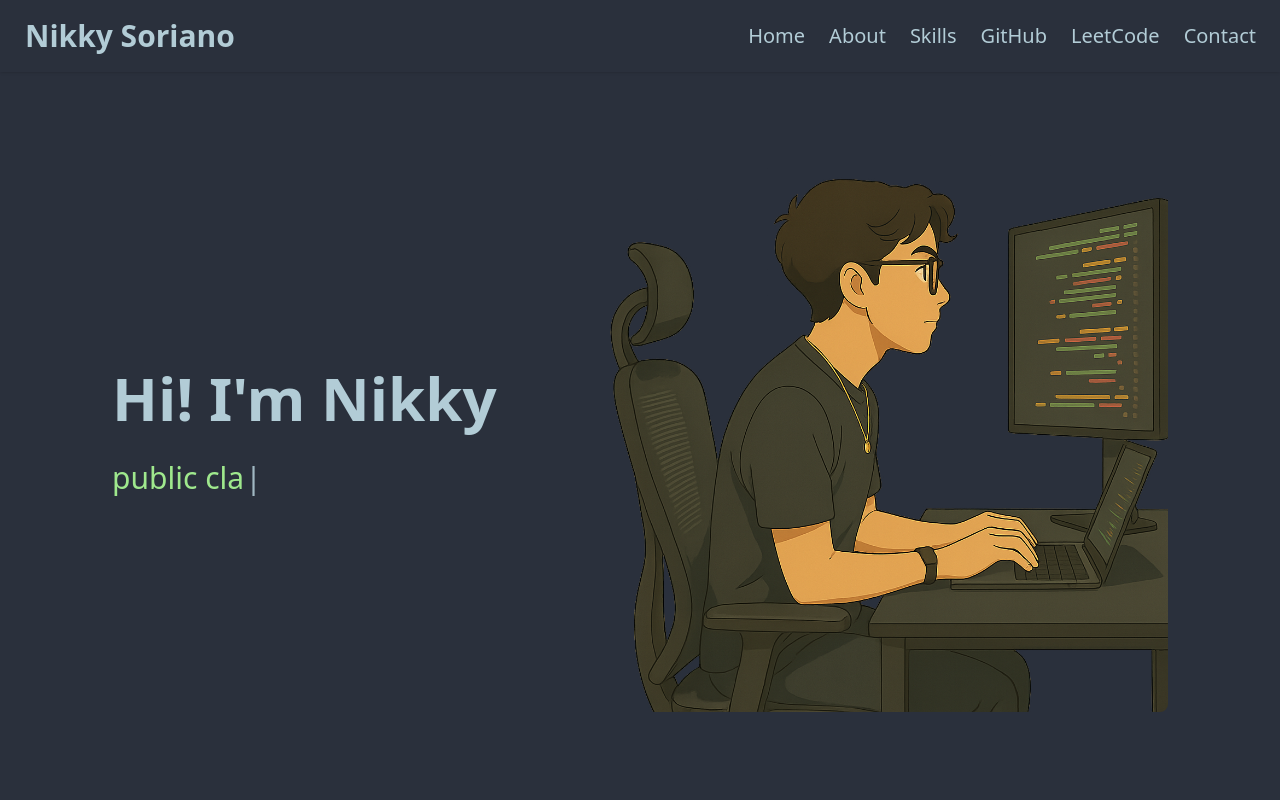
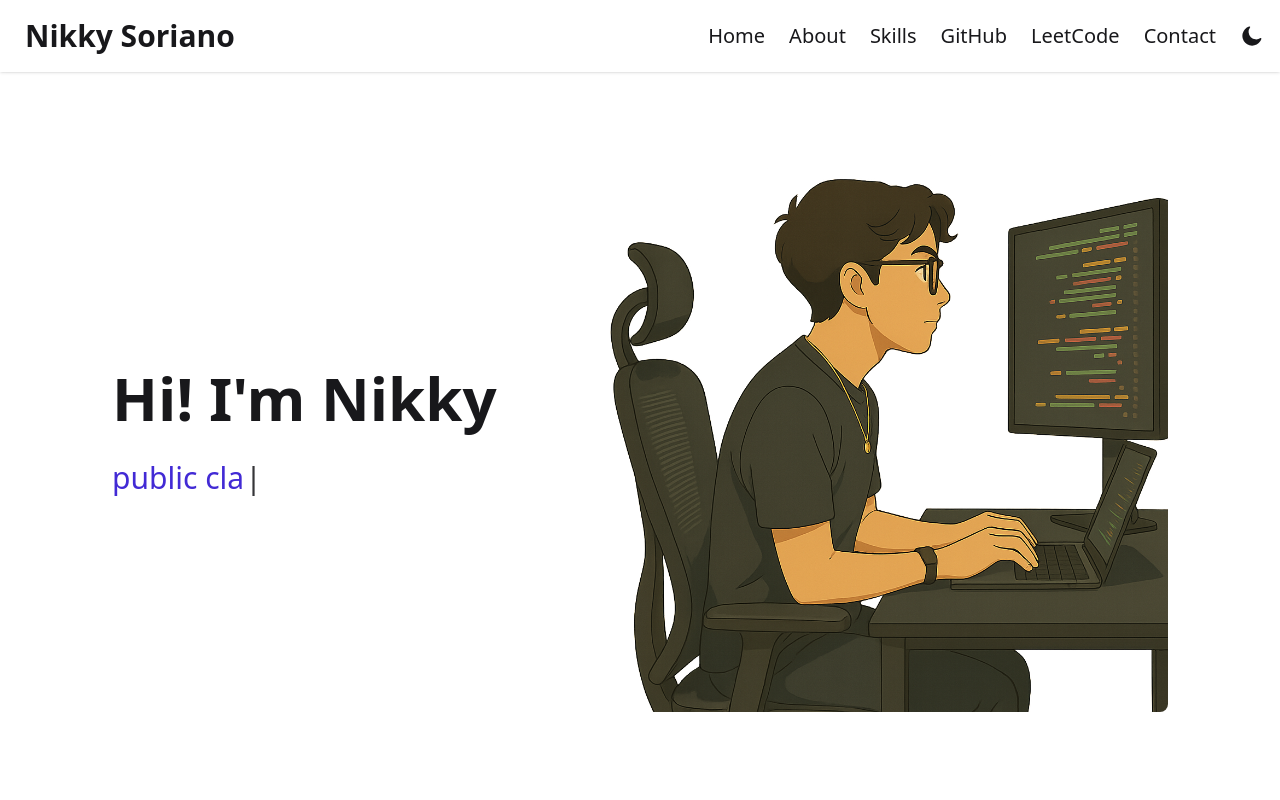
Before and after one commit to nikkyjsoriano/nikkyjsoriano.github.io, a React (Vite) app: page / in a window 1280 px wide. Shown: the top 800 px of the page. Built offline with nearby package versions, Linux system fonts and the light colour scheme.

Commit message:
Add light and dark theme support
* Add a persistent light and dark mode toggle
* Match external statistics cards to the selected mode
* Use system preference for the initial theme

```diff
--- a/index.html
+++ b/index.html
@@ -1,10 +1,23 @@
 <!DOCTYPE html>
-<html lang="en" data-theme="dim">
+<html lang="en">
   <head>
     <meta charset="UTF-8" />
     <link rel="icon" href="/favicon.ico" />
     <meta name="viewport" content="width=device-width, initial-scale=1.0" />
     <title>Nikky | Portfolio</title>
+    <script>
+      (() => {
+        const savedTheme = localStorage.getItem("theme");
+        const theme =
+          savedTheme === "light" || savedTheme === "dark"
+            ? savedTheme
+            : window.matchMedia("(prefers-color-scheme: dark)").matches
+              ? "dark"
+              : "light";
+
+        document.documentElement.dataset.theme = theme;
+      })();
+    </script>
   </head>
   <body>
     <div id="root"></div>
--- a/src/App.css
+++ b/src/App.css
@@ -1,4 +1,4 @@
 @import "tailwindcss";
 @plugin "daisyui" {
-  themes: light --default, dark --prefersdark, dim;
+  themes: light --default, dark --prefersdark;
 }
--- a/src/App.tsx
+++ b/src/App.tsx
@@ -1,4 +1,4 @@
-import { useCallback, useMemo, type MouseEvent } from "react";
+import { useCallback, useMemo, useState, type MouseEvent } from "react";
 import "@/App.css";
 import NavBar from "@/components/NavBar";
 import Landing from "@/components/Landing";
@@ -19,8 +19,13 @@ import BackToTopButton from "@/components/BackToTopButton";
  * as public, and never put anything sensitive here.
  */
 const VALID_PASSWORD = "Nk$7xR#vQ2pL9w";
+type Theme = "light" | "dark";
 
 function App() {
+  const [theme, setTheme] = useState<Theme>(() => {
+    return document.documentElement.dataset["theme"] === "dark" ? "dark" : "light";
+  });
+
   const isAuthenticated = useMemo(() => {
     const params = new URLSearchParams(window.location.search);
     return params.get("password") === VALID_PASSWORD;
@@ -35,9 +40,21 @@ function App() {
     document.getElementById(targetId)?.scrollIntoView({ behavior: "smooth" });
   }, []);
 
+  const handleThemeToggle = useCallback(() => {
+    const nextTheme: Theme = theme === "light" ? "dark" : "light";
+
+    document.documentElement.dataset["theme"] = nextTheme;
+    localStorage.setItem("theme", nextTheme);
+    setTheme(nextTheme);
+  }, [theme]);
+
   return (
     <div className="relative">
-      <NavBar onNavClick={handleNavClick} isAuthenticated={isAuthenticated} />
+      <NavBar
+        onNavClick={handleNavClick}
+        isAuthenticated={isAuthenticated}
+        theme={theme}
+        onThemeToggle={handleThemeToggle} />
       <main className="pt-16">
         <SectionWrapper id="home">
           <Landing />
@@ -54,10 +71,10 @@ function App() {
           <LanguageSkills />
         </SectionWrapper>
         <SectionWrapper id="github">
-          <GitHubStats />
+          <GitHubStats theme={theme} />
         </SectionWrapper>
         <SectionWrapper id="leetcode">
-          <LeetCodeStats />
+          <LeetCodeStats theme={theme} />
         </SectionWrapper>
         <SectionWrapper id="contact">
           <Contact />
--- a/src/components/GitHubStats.tsx
+++ b/src/components/GitHubStats.tsx
@@ -4,15 +4,11 @@ import { itemVariants } from "@/lib/animations";
 import { githubUsername } from "@/data/siteData";
 import SectionHeader from "@/components/SectionHeader";
 
-/**
- * The dim theme's base-100/primary, as hex. react-activity-calendar's theme
- * prop interpolates a 5-step scale from two literal colors, not the site's
- * OKLCH CSS vars, so these are pinned by hand to match App.css's `dim` theme.
- */
-const CHART_EMPTY = "#2a303c";
-const CHART_FILLED = "#9fe88d";
+export interface GitHubStatsProps {
+  theme: "light" | "dark";
+}
 
-function GitHubStats() {
+function GitHubStats({ theme }: GitHubStatsProps) {
   return (
     <section className="min-h-screen py-16 bg-base-200 flex items-center">
       <div className="container mx-auto px-4">
@@ -27,8 +23,7 @@ function GitHubStats() {
             className="w-full overflow-x-auto flex justify-center">
             <GitHubCalendar
               username={githubUsername}
-              colorScheme="dark"
-              theme={{ dark: [CHART_EMPTY, CHART_FILLED] }}/>
+              colorScheme={theme}/>
           </motion.div>
         </div>
       </div>
--- a/src/components/LeetCodeStats.tsx
+++ b/src/components/LeetCodeStats.tsx
@@ -3,7 +3,13 @@ import { itemVariants } from "@/lib/animations";
 import { leetcodeUsername } from "@/data/siteData";
 import SectionHeader from "@/components/SectionHeader";
 
-function LeetCodeStats() {
+export interface LeetCodeStatsProps {
+  theme: "light" | "dark";
+}
+
+function LeetCodeStats({ theme }: LeetCodeStatsProps) {
+  const cardTheme = theme === "dark" ? "nord" : "light";
+
   return (
     <section className="min-h-screen py-16 bg-base-300 flex items-center">
       <div className="container mx-auto px-4">
@@ -17,7 +23,7 @@ function LeetCodeStats() {
             variants={itemVariants}
             className="w-full overflow-x-auto flex justify-center">
             <img
-              src={`https://leetcard.jacoblin.cool/${leetcodeUsername}?theme=nord&font=Baloo%202&ext=contest`}
+              src={`https://leetcard.jacoblin.cool/${leetcodeUsername}?theme=${cardTheme}&font=Baloo%202&ext=contest`}
               alt="LeetCode Stats"
               className="rounded-lg max-w-2xl w-full"/>
           </motion.div>
--- a/src/components/NavBar.tsx
+++ b/src/components/NavBar.tsx
@@ -5,9 +5,16 @@ export interface NavBarProps {
   onNavClick: (event: MouseEvent<HTMLAnchorElement>) => void;
   /** Gates the items marked `authRequired` in `navItems`. */
   isAuthenticated: boolean;
+  theme: "light" | "dark";
+  onThemeToggle: () => void;
 }
 
-function NavBar({ onNavClick, isAuthenticated }: NavBarProps) {
+function NavBar({
+  onNavClick,
+  isAuthenticated,
+  theme,
+  onThemeToggle,
+}: NavBarProps) {
   const [isMenuOpen, setIsMenuOpen] = useState(false);
 
   const toggleMenu = () => {
@@ -43,6 +50,40 @@ function NavBar({ onNavClick, isAuthenticated }: NavBarProps) {
             </li>
           ))}
         </ul>
+      </div>
+      <div className="flex-none">
+        <button
+          type="button"
+          onClick={onThemeToggle}
+          className="btn btn-ghost btn-circle"
+          aria-label={`Switch to ${theme === "light" ? "dark" : "light"} mode`}
+          aria-pressed={theme === "dark"}
+          title={`Switch to ${theme === "light" ? "dark" : "light"} mode`}>
+          {theme === "light" ? (
+            <svg
+              xmlns="http://www.w3.org/2000/svg"
+              className="h-6 w-6"
+              viewBox="0 0 24 24"
+              fill="currentColor"
+              aria-hidden="true">
+              <path d="M9.6 2.4a.75.75 0 0 0-.523.211A9.75 9.75 0 1 0 21.39 14.923a.75.75 0 0 0-.926-.927A7.5 7.5 0 0 1 10.004 3.536.75.75 0 0 0 9.6 2.4Z"/>
+            </svg>
+          ) : (
+            <svg
+              xmlns="http://www.w3.org/2000/svg"
+              className="h-5 w-5"
+              viewBox="0 0 24 24"
+              fill="none"
+              stroke="currentColor"
+              aria-hidden="true">
+              <path
+                strokeLinecap="round"
+                strokeLinejoin="round"
+                strokeWidth="2"
+                d="M12 3v1.5m0 15V21m9-9h-1.5m-15 0H3m15.364-6.364-1.061 1.06M6.697 17.303l-1.06 1.061m12.728 0-1.061-1.06M6.697 6.697l-1.06-1.061M15.75 12a3.75 3.75 0 1 1-7.5 0 3.75 3.75 0 0 1 7.5 0Z"/>
+            </svg>
+          )}
+        </button>
       </div>
       <div className="flex-none lg:hidden">
         <button
```
